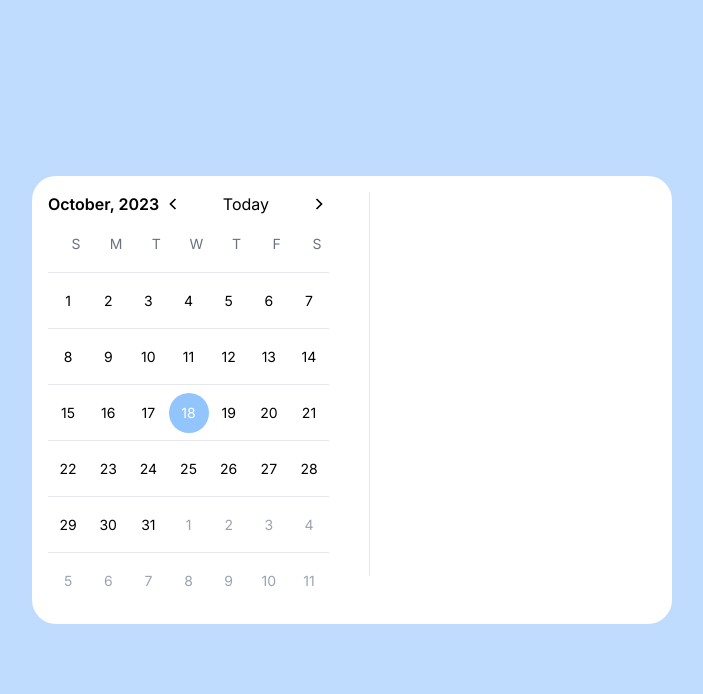
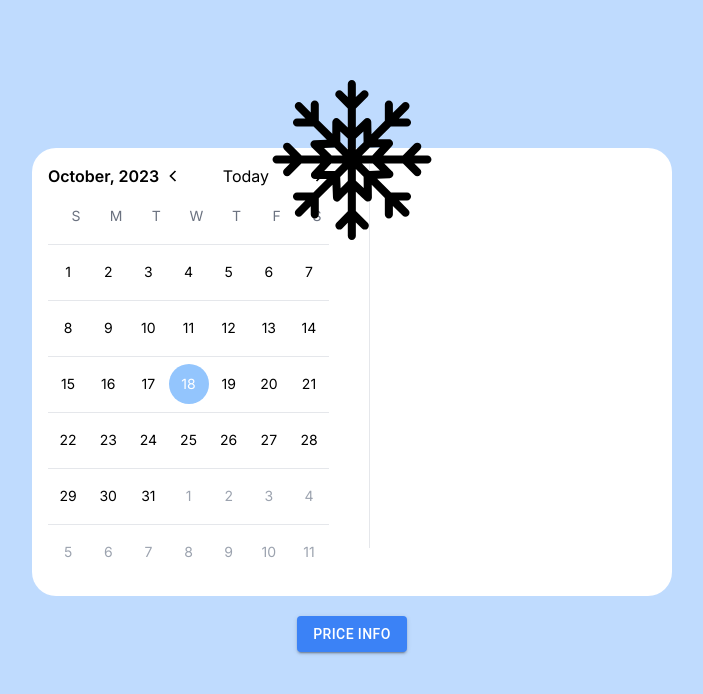
Before and after one commit to erikchan1000/Hall-Pass, a Next.js app: page /seller in a window 1280 px wide. Shown: the top 694 px of the page, without its empty margins (288-991 px from the left). Built offline with nearby package versions, Linux system fonts and the light colour scheme.

Commit message:
added clickable snowflakes and price info adjustments

```diff
--- a/app/renting/page.tsx
+++ b/app/renting/page.tsx
@@ -6,6 +6,8 @@ import snowflake from '@/public/snowflake.svg'
 import { ModalForm } from '@/components/modal_form'
 import { ModalInfo } from '@/components/modal_info'
 import Button from '@mui/material/Button';
+import Link from 'next/link'
+
 export default function Home() {
   const [showModal, setShowModal] = useState(false)
   const [dateRange, setDateRange] = useState([] as any)
@@ -21,14 +23,17 @@ export default function Home() {
 
   return (
     <div className="flex justify-center items-center h-screen w-screen flex-col w-full">
-      <Image src={snowflake} alt="snowflake" className='top-5 md:h-40 md:w-40 absolute h-10 w-10 md:top-20' />
+      <Link href="/" className='top-5 md:h-40 md:w-40 absolute h-10 w-10 md:top-20'>
+        <Image src={snowflake} alt="snowflake" />
+      </Link>
       <Calendar setShowModal={setShowModal} setDateRange={setDateRange}/>
       <ModalForm open={showModal} onClose={onClose} dateRange={dateRange} submitType="buyer" />
       <ModalInfo open={showInfo} onClose={onInfoClose} />
-      <Button className='mt-20' variant="contained" onClick={() => setShowInfo(true)}
+      <Button variant="contained" onClick={() => setShowInfo(true)}
         sx={{
           backgroundColor: "rgb(59, 130, 246) !important",
           color: "white !important",
+          marginTop: '20px',
           '&:hover': {
             bgcolor: "rgb(30, 64, 175) !important",
             color: "white !important",
--- a/app/seller/page.tsx
+++ b/app/seller/page.tsx
@@ -3,14 +3,37 @@
 import React, { useState } from 'react';
 import Calendar from "@/components/seller_calendar"
 import { ModalForm } from "@/components/modal_form"
+import Link from 'next/link'
+import Image from 'next/image'
+import snowflake from '@/public/snowflake.svg'
+import { ModalInfo } from '@/components/modal_info'
+import Button from '@mui/material/Button';
 
 export default function Page() {
   const [showModal, setShowModal] = useState(false)
   const [dateRange, setDateRange] = useState([] as any)
+  const [ showInfo, setShowInfo ] = useState(false)
   return (
-    <div className="flex h-screen items-center ">
+    <div className="flex h-screen flex-col justify-center items-center">
+      <Link href="/" className='top-5 md:h-40 md:w-40 absolute h-10 w-10 md:top-20'>
+        <Image src={snowflake} alt="snowflake" />
+      </Link>
+
       <Calendar setShowModal={setShowModal} setDateRange={setDateRange}/>
       <ModalForm open={showModal} dateRange={dateRange} onClose={() => setShowModal(false)} submitType="seller"/>
+      <Button variant="contained" onClick={() => setShowInfo(true)}
+        sx={{
+          backgroundColor: "rgb(59, 130, 246) !important",
+          color: "white !important",
+          marginTop: '20px',
+          '&:hover': {
+            bgcolor: "rgb(30, 64, 175) !important",
+            color: "white !important",
+          }
+        }}
+      >Price Info</Button>
+      <ModalInfo open={showInfo} onClose={() => setShowInfo(false)} />
+
     </div>
   );
 }
--- a/components/calendar.tsx
+++ b/components/calendar.tsx
@@ -16,8 +16,6 @@ const fetchDataAndUpdateCalendar = async (setPassMap: any) => {
   try {
       const passMap = await getAllPassesByDate()
       console.log(passMap)
-      setPassMap(passMap)
-      return passMap
       setPassMap(passMap)
       return passMap
   }
--- a/components/modal_info.tsx
+++ b/components/modal_info.tsx
@@ -30,6 +30,9 @@ export const ModalInfo: React.FC<ModalInfoProps> = ({ open, onClose }) => {
         <li>
           $50/day 4 days or more
         </li>
+        <span className='text-xs text-slate-500 block mt-10'>
+          **$10 deposit will go to operational costs and site admins
+        </span>
       </div>
     </Dialog>
 
```
